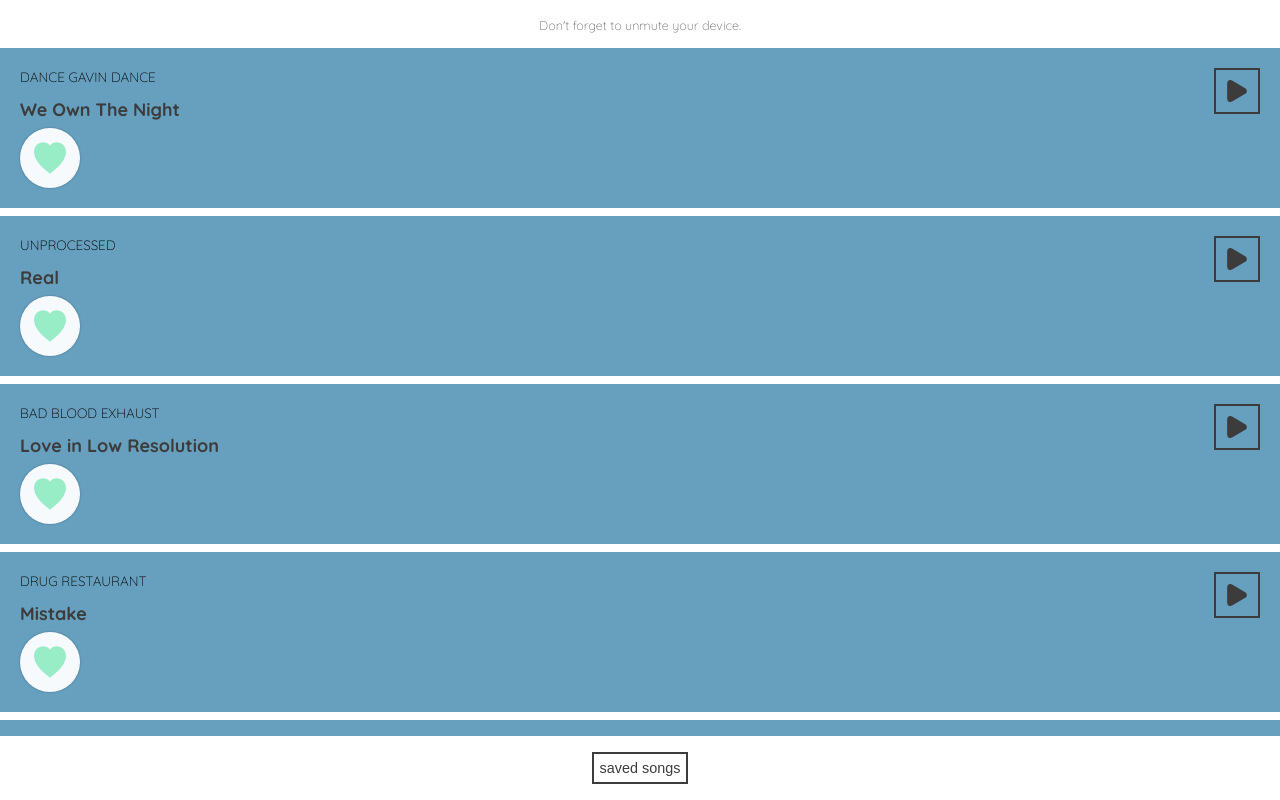
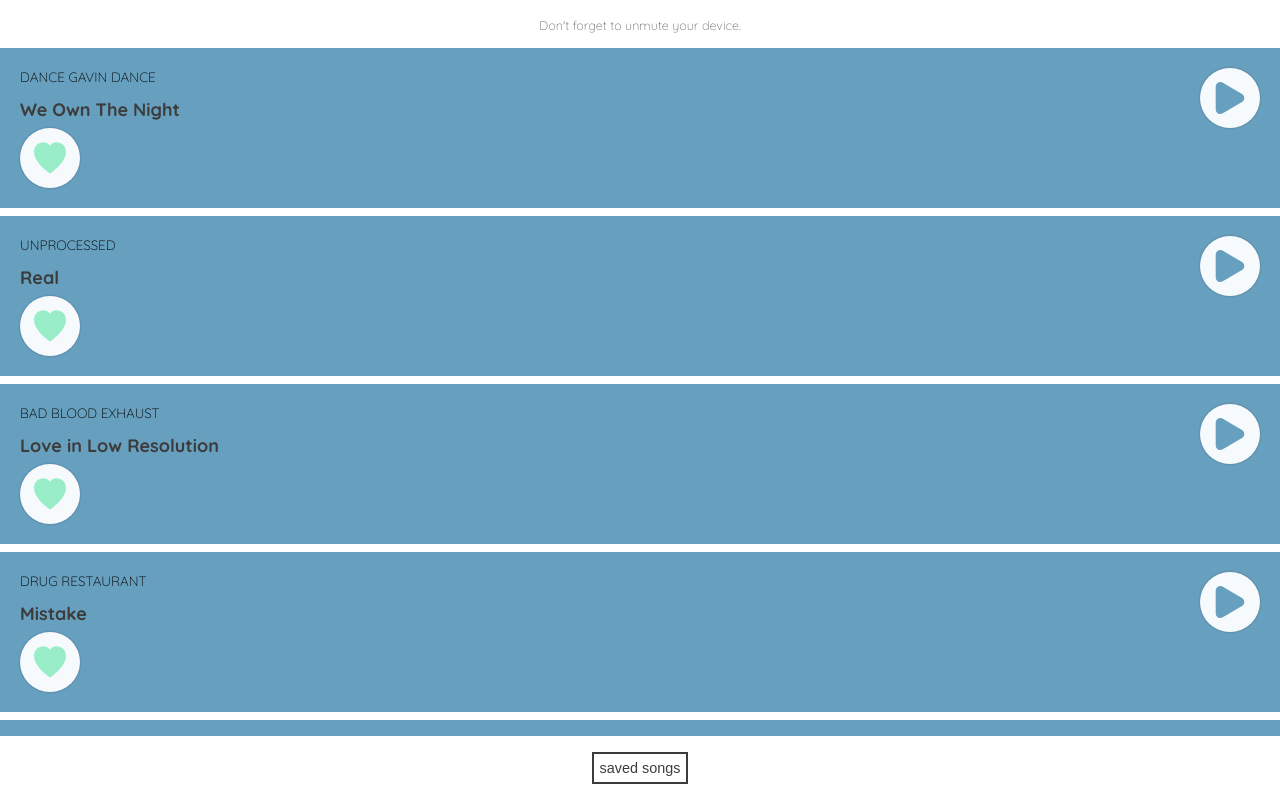
Before and after one commit to ninapeters/resonance, a React (Create React App) app: page / in a window 1280 px wide. Built offline with nearby package versions, Linux system fonts and the light colour scheme.

Commit message:
Update audio button style

```diff
--- a/src/components/Buttons/AudioButton.js
+++ b/src/components/Buttons/AudioButton.js
@@ -16,10 +16,12 @@
 }
 
 const Button = styled.button`
-  background-color: transparent;
-  border: var(--primary-dark) 2px solid;
-  fill: var(--primary-dark);
-  height: 46px;
-  padding: 10px;
-  width: 46px;
+  background: var(--white-transparent);
+  border: none;
+  border-radius: 50%;
+  box-shadow: var(--shadow-light);
+  fill: var(--primary-light);
+  height: 60px;
+  padding: 14px;
+  width: 60px;
 `
```
